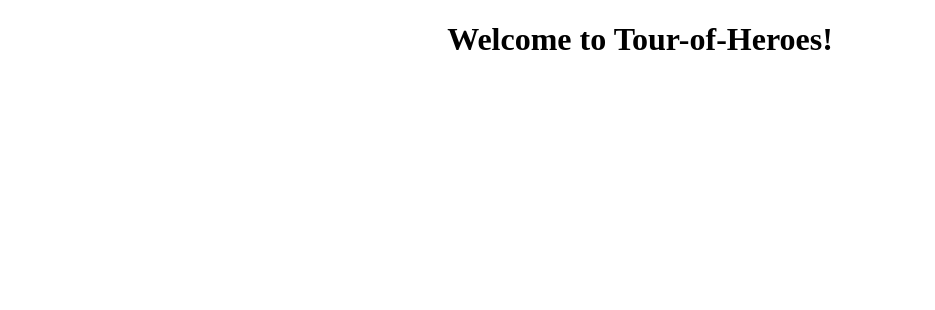
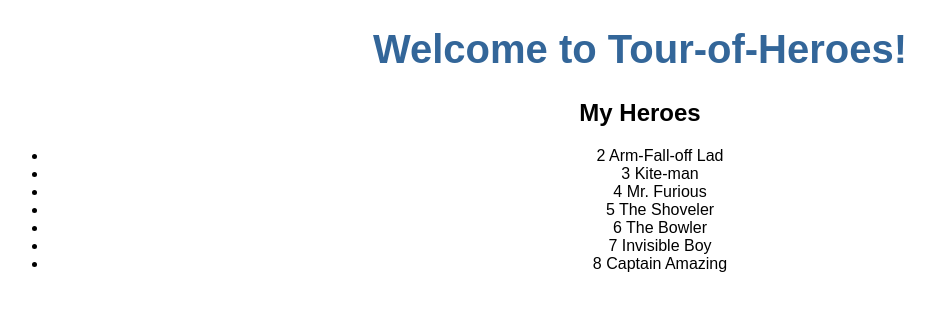
Before and after one commit to aaxzheng/Learning-Angular, an Angular app: page / in a window 1280 px wide. Shown: the top 310 px of the page, without its empty margins (0-935 px from the left). Built offline with nearby package versions, Linux system fonts and the light colour scheme.

Commit message:
made an interactive ul element

```diff
--- a/src/app/app.component.html
+++ b/src/app/app.component.html
@@ -3,6 +3,6 @@
   <h1>
     Welcome to {{ title }}!
   </h1>
-
+<app-heroes></app-heroes>
 
 <router-outlet></router-outlet>
--- a/src/app/app.component.scss
+++ b/src/app/app.component.scss
@@ -0,0 +1,20 @@
+h1 {
+  color: #369;
+  font-family: Arial, Helvetica, sans-serif;
+  font-size: 250%;
+}
+h2, h3 {
+  color: #444;
+  font-family: Arial, Helvetica, sans-serif;
+  font-weight: lighter;
+}
+body {
+  margin: 2em;
+}
+body, input[type="text"], button {
+  color: #888;
+  font-family: Cambria, Georgia;
+}
+* {
+  font-family: Arial, Helvetica, sans-serif;
+}
--- /dev/null
+++ b/src/app/hero.ts
@@ -0,0 +1,4 @@
+export class Hero {
+  id: number;
+  name: string;
+}
--- /dev/null
+++ b/src/app/heroes/heroes.component.html
@@ -0,0 +1,22 @@
+<h2>My Heroes</h2>
+<ul>
+  <li *ngFor="let hero of heroes"
+  [class.selected]= "hero === selectedHero"
+  (click)="onSelect(hero)">
+    <span>{{hero.id}}</span>
+    {{hero.name}}
+  </li>
+</ul>
+
+<div *ngIf="selectedHero">
+
+
+<h2>{{selectedHero.name | uppercase}} Details</h2>
+<div><span>id: </span>{{selectedHero.id}}</div>
+<div>
+  <label>name:
+    <input [(ngModel)]="selectedHero.name" placeholder="name">
+  </label>
+</div>
+
+</div>
--- /dev/null
+++ b/src/app/heroes/heroes.component.ts
@@ -0,0 +1,24 @@
+import { Component, OnInit } from '@angular/core';
+import { Hero } from '../hero';
+import { HEROES } from '../sample_heroes';
+
+@Component({
+  selector: 'app-heroes',
+  templateUrl: './heroes.component.html',
+  styleUrls: ['./heroes.component.scss']
+})
+export class HeroesComponent implements OnInit {
+
+  selectedHero: Hero;
+  onSelect(hero:Hero): void {
+    this.selectedHero = hero;
+  }
+
+  heroes = HEROES;
+
+  constructor() { }
+
+  ngOnInit() {
+  }
+
+}
--- /dev/null
+++ b/src/app/sample_heroes.ts
@@ -0,0 +1,11 @@
+import {Hero} from './hero';
+
+export const HEROES: Hero[] = [
+  {id: 2, name: "Arm-Fall-off Lad"},
+  {id: 3, name: "Kite-man"},
+  {id: 4, name: "Mr. Furious"},
+  {id: 5, name: "The Shoveler"},
+  {id: 6, name: "The Bowler"},
+  {id: 7, name: "Invisible Boy"},
+  {id: 8, name: "Captain Amazing"}
+]
```
Also changed, not shown: src/app/app.module.ts (+6 -3 lines), src/app/heroes/heroes.component.scss (added), 1 other file (tests, documents, lock files or other folders).
